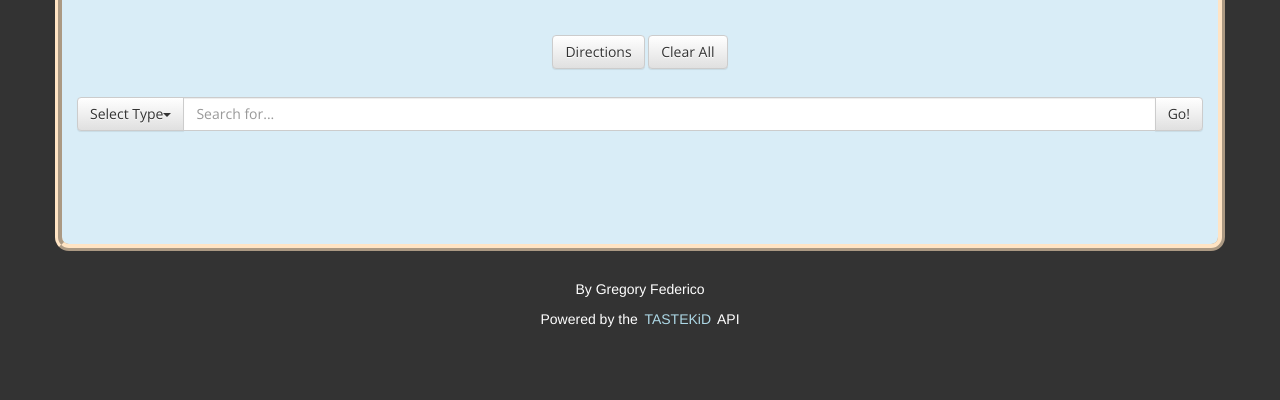
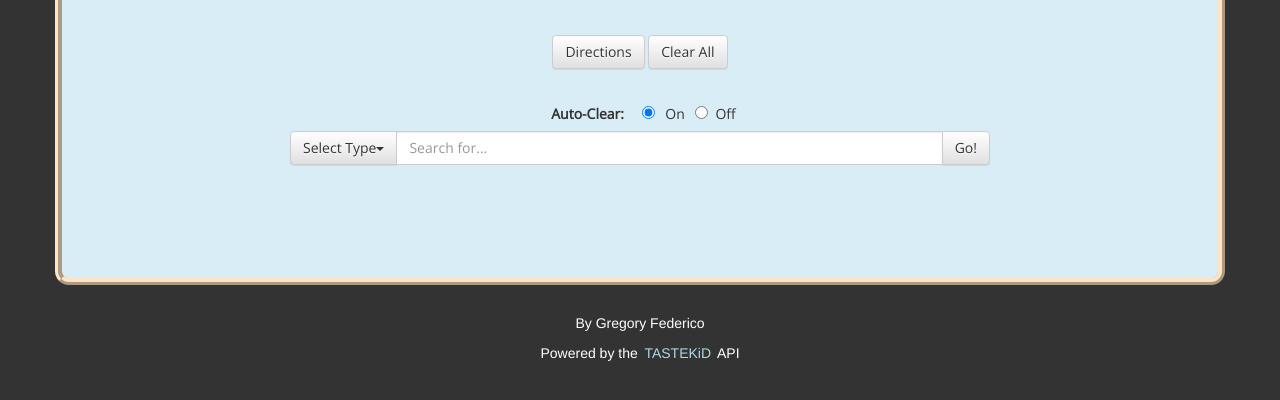
Before and after one commit to gfed53/API-Hack, a plain HTML site: page index.html in a window 1280 px wide. Shown: the part 158-558 px from the top of the page. Drawn offline with nearby package versions, Linux system fonts and the light colour scheme; files that its build step writes are made by us from their sources.

Commit message:
Added toggle for clearing results automatically upon search

```diff
--- a/apps/app.js
+++ b/apps/app.js
@@ -8,7 +8,10 @@ $(function(){
 
 	$('#search-term .btn-search').on('click', function(e){
 		e.preventDefault();
-
+		if($("input[name='autoClear']:checked").val() === "on"){
+			$('.output h3').hide();
+			$('.searched, .results').empty();
+		}
 		var searchTerm = $('#query').val();
 		if($('.dropdown-toggle').html()==="Everything"){
 			$('.output h3').show();
@@ -28,8 +31,8 @@ $(function(){
 	$('.btn-clear').on('click', function(){
 		$('.output h3').hide();
 		$('.searched, .results').empty();
-	})
-
+		console.log($("input[name='autoClear']:checked").val());
+	});
 });
 
 var yourChoice;
--- a/index.html
+++ b/index.html
@@ -20,6 +20,11 @@
     <h3>Fill this page with media you'll love.</h3>
     <button class="btn btn-default btn-directions" type="button">Directions</button>
     <button class="btn btn-default btn-clear" type="button">Clear All</button>
+    <form id="auto-clear-form">
+      <label>Auto-Clear:</label>
+      <input type="radio" name="autoClear" value="on" checked> On
+      <input type="radio" name="autoClear" value="off">Off<br>
+    </form>
     <div class="hidden directions">
       <p>Select any category ('Everything' counts as one!) and make your search. You can search more than one item at a time. If you want to search items of multiple categories at once, make sure 'Everything' is selected.</p>
       <p>While 'Everything' is selected, you can give your search parameters prefixes for clarification if so desired.</p>
--- a/styles/style.css
+++ b/styles/style.css
@@ -30,6 +30,16 @@ h3 {
 
 .row {
 	margin-bottom: 2em;
+}
+
+#auto-clear-form label,
+#auto-clear-form input {
+	margin: 0.5em;
+}
+
+#search-term {
+	max-width: 50em;
+	margin: 0 auto;
 }
 
 .output {
```
